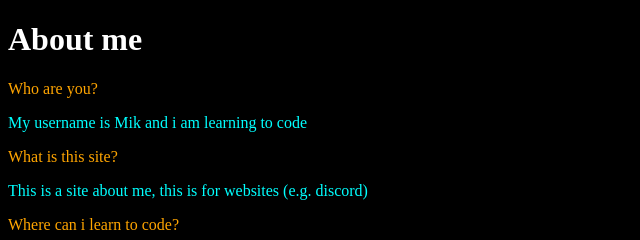
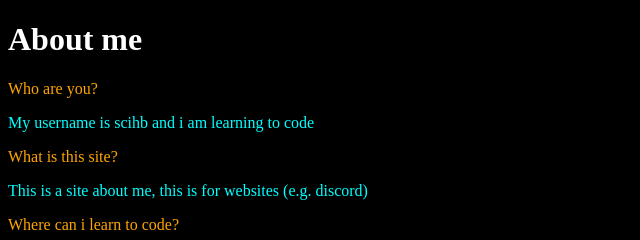
Before and after one commit to MikIsCoding123/aboutmewebsite, a plain HTML site: page index.html in a window 1280 px wide. Shown: the top 240 px of the page, 0-640 px from the left. Drawn offline with Linux system fonts and the light colour scheme.

Commit message:
Update index.html

```diff
--- a/index.html
+++ b/index.html
@@ -11,7 +11,7 @@
 <body class=body>
   <h1 class=wh>About me</h1>
   <p class=or >Who are you?</p>
-  <p class=aqua>My username is Mik and i am learning to code</p>
+  <p class=aqua>My username is scihb and i am learning to code</p>
   <p class=or>What is this site?</p>
   <p class=aqua>This is a site about me, this is for websites (e.g. discord)</p>
   <p class=or>Where can i learn to code?</p>
```
